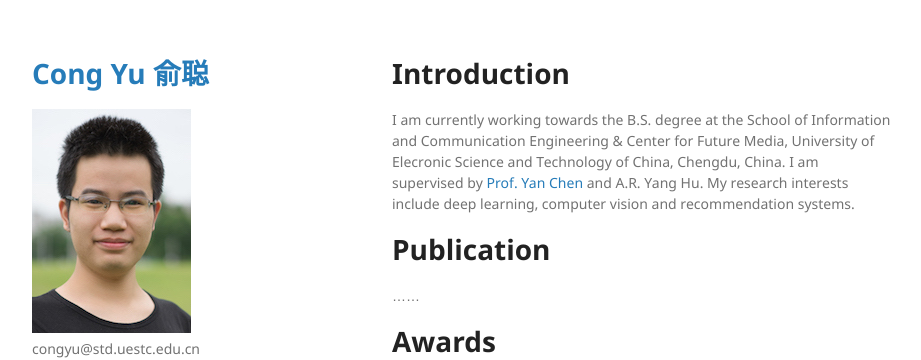
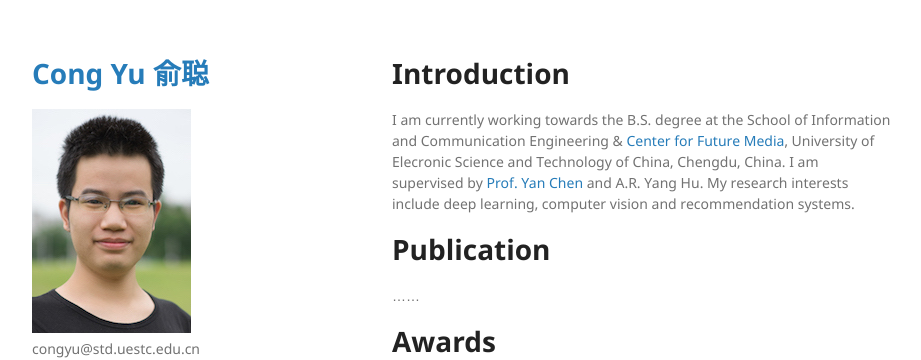
Before and after one commit to congyucn/congyucn.github.io, a Jekyll site: the page built from index.md, in a window 1280 px wide. Shown: the top 360 px of the page, without its empty margins (178-1099 px from the left). Built offline with Jekyll 4.4.1, drawn with Linux system fonts in a browser that asks for light colours; our own code applies the rules of GitHub Pages for plain Markdown files; some of the changed lines change nothing that is shown.

Commit message:
congyucn

```diff
--- a/index.md
+++ b/index.md
@@ -3,7 +3,7 @@
 ---
 
 # Introduction
-I am currently working towards the B.S. degree at the School of Information and Communication Engineering & Center for Future Media, University of Elecronic Science and Technology of China, Chengdu, China. I am supervised by [Prof. Yan Chen](https://scholar.google.com.hk/citations?user=MVOCn1AAAAAJ&hl=en) and A.R. Yang Hu. My research interests include deep learning, computer vision and recommendation systems.
+I am currently working towards the B.S. degree at the School of Information and Communication Engineering & [Center for Future Media](http://cfm.uestc.edu.cn/webIndex), University of Elecronic Science and Technology of China, Chengdu, China. I am supervised by [Prof. Yan Chen](https://scholar.google.com.hk/citations?user=MVOCn1AAAAAJ&hl=en) and A.R. Yang Hu. My research interests include deep learning, computer vision and recommendation systems.
 
 # Publication
 
```
